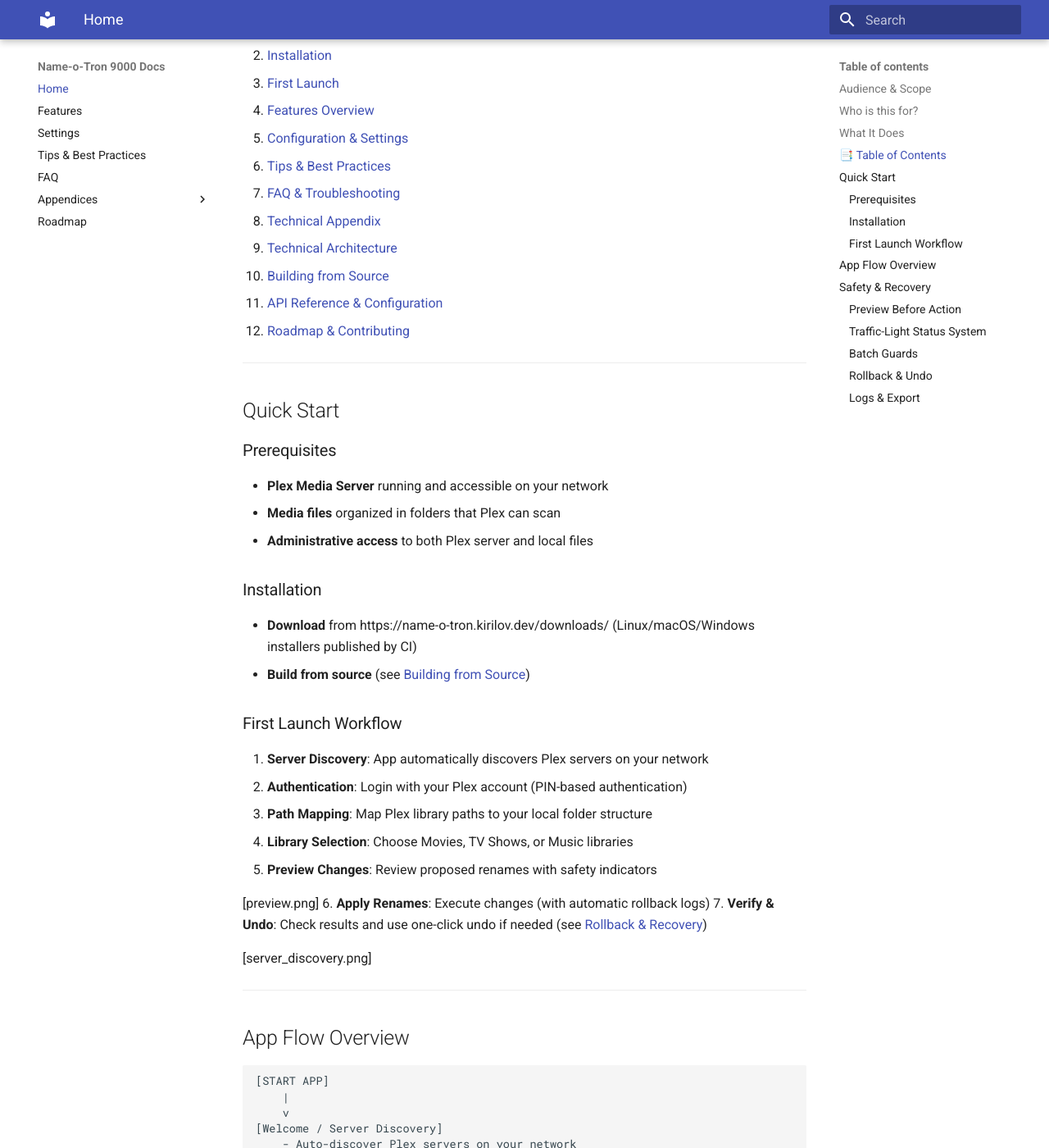
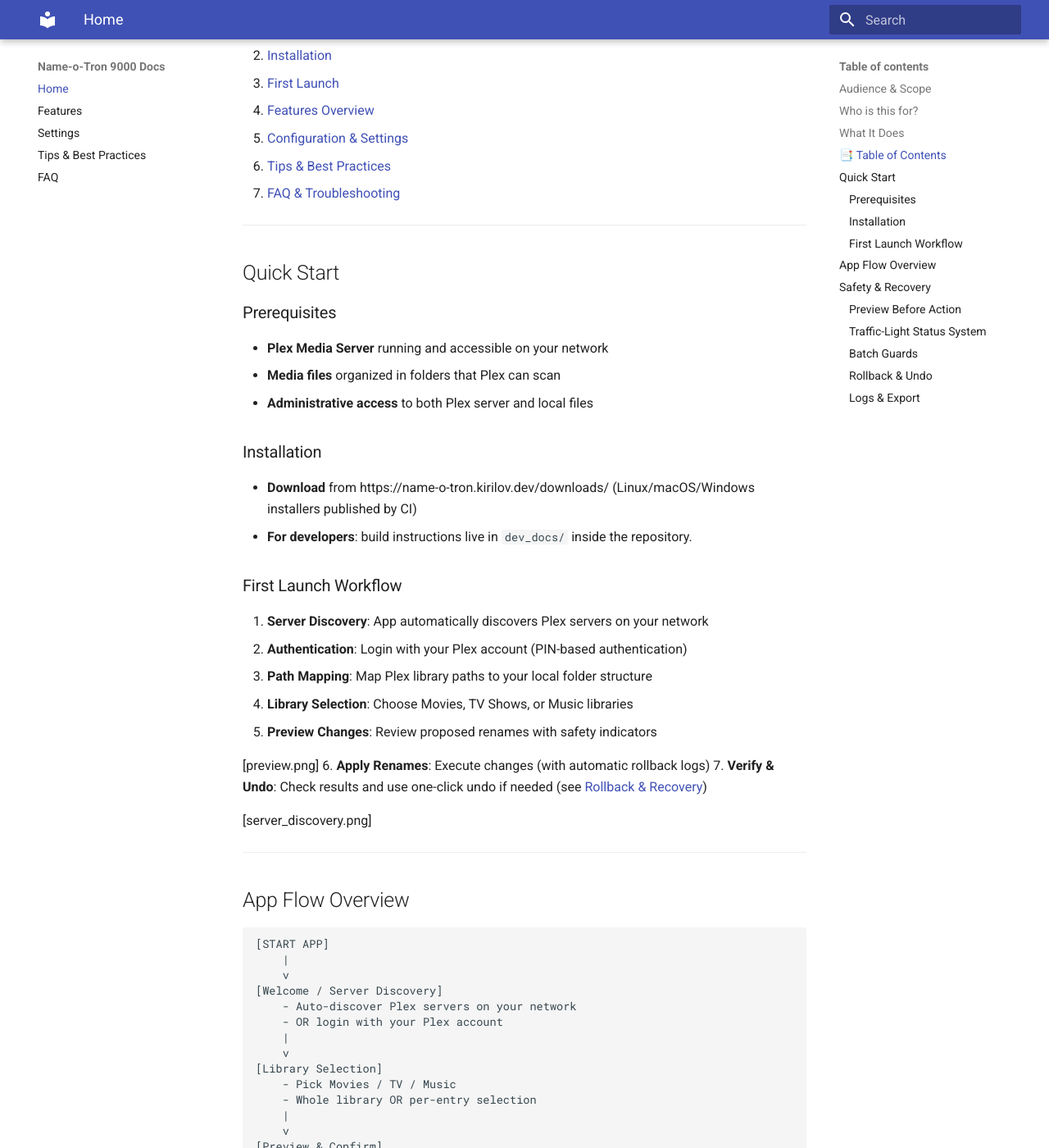
Before and after one commit to EdinUser/name-o-tron-9000, an MkDocs documentation site: the page built from docs/index.md, in a window 1280 px wide and 1400 px high, scrolled down 1903 px. Shown: the whole window at 82% size. Built offline with MkDocs 1.6.1 and Material for MkDocs 9.7.7, drawn with Linux system fonts in a browser that asks for light colours.

```diff
--- a/docs/index.md
+++ b/docs/index.md
@@ -62,11 +62,6 @@
 5. [Configuration & Settings](settings.md)
 6. [Tips & Best Practices](tips.md)
 7. [FAQ & Troubleshooting](faq.md)
-8. [Technical Appendix](appendix.md)
-   - [Technical Architecture](appendix_architecture.md)
-   - [Building from Source](appendix_build.md)
-   - [API Reference & Configuration](appendix_api.md)
-9. [Roadmap & Contributing](roadmap.md)
 
 ---
 
@@ -79,7 +74,7 @@
 
 ### Installation
 - **Download** from https://name-o-tron.kirilov.dev/downloads/ (Linux/macOS/Windows installers published by CI)
-- **Build from source** (see [Building from Source](appendix_build.md))
+- **For developers**: build instructions live in `dev_docs/` inside the repository.
 
 ### First Launch Workflow
 
--- a/mkdocs.yml
+++ b/mkdocs.yml
@@ -10,12 +10,6 @@
   - Settings: settings.md
   - Tips & Best Practices: tips.md
   - FAQ: faq.md
-  - Appendices:
-      - Overview: appendix.md
-      - Architecture: appendix_architecture.md
-      - API Reference: appendix_api.md
-      - Build from Source: appendix_build.md
-  - Roadmap: roadmap.md
 markdown_extensions:
   - admonition
   - toc:
```
Also changed, not shown: dev_docs/README.md (added, +11 -0 lines), dev_docs/appendix_api.md (renamed from docs/appendix_api.md, +1 -1 lines), docs/faq.md (+1 -1 lines), dev_docs/appendix.md (renamed from docs/appendix.md), dev_docs/appendix_architecture.md (renamed from docs/appendix_architecture.md), dev_docs/appendix_build.md (renamed from docs/appendix_build.md), dev_docs/roadmap.md (renamed from docs/roadmap.md).
